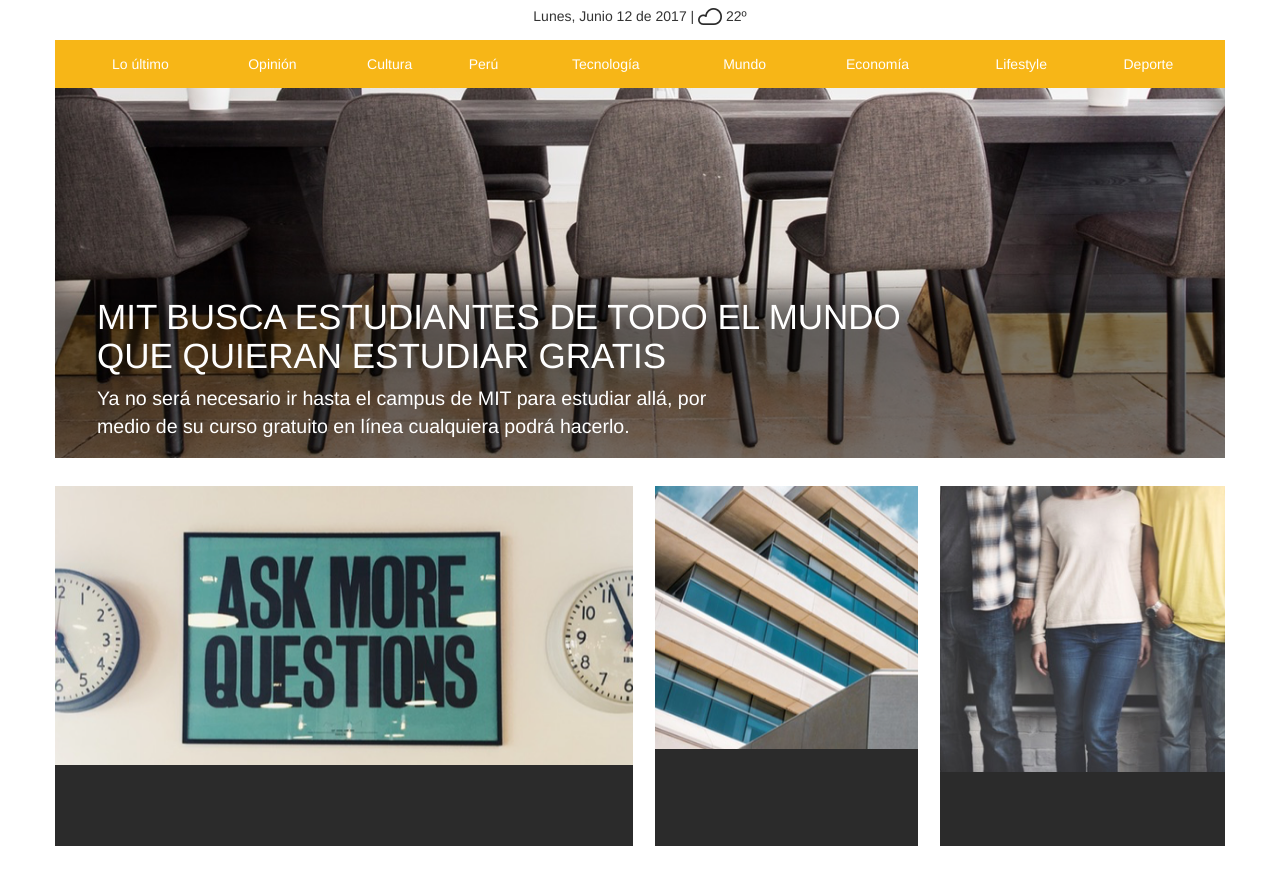
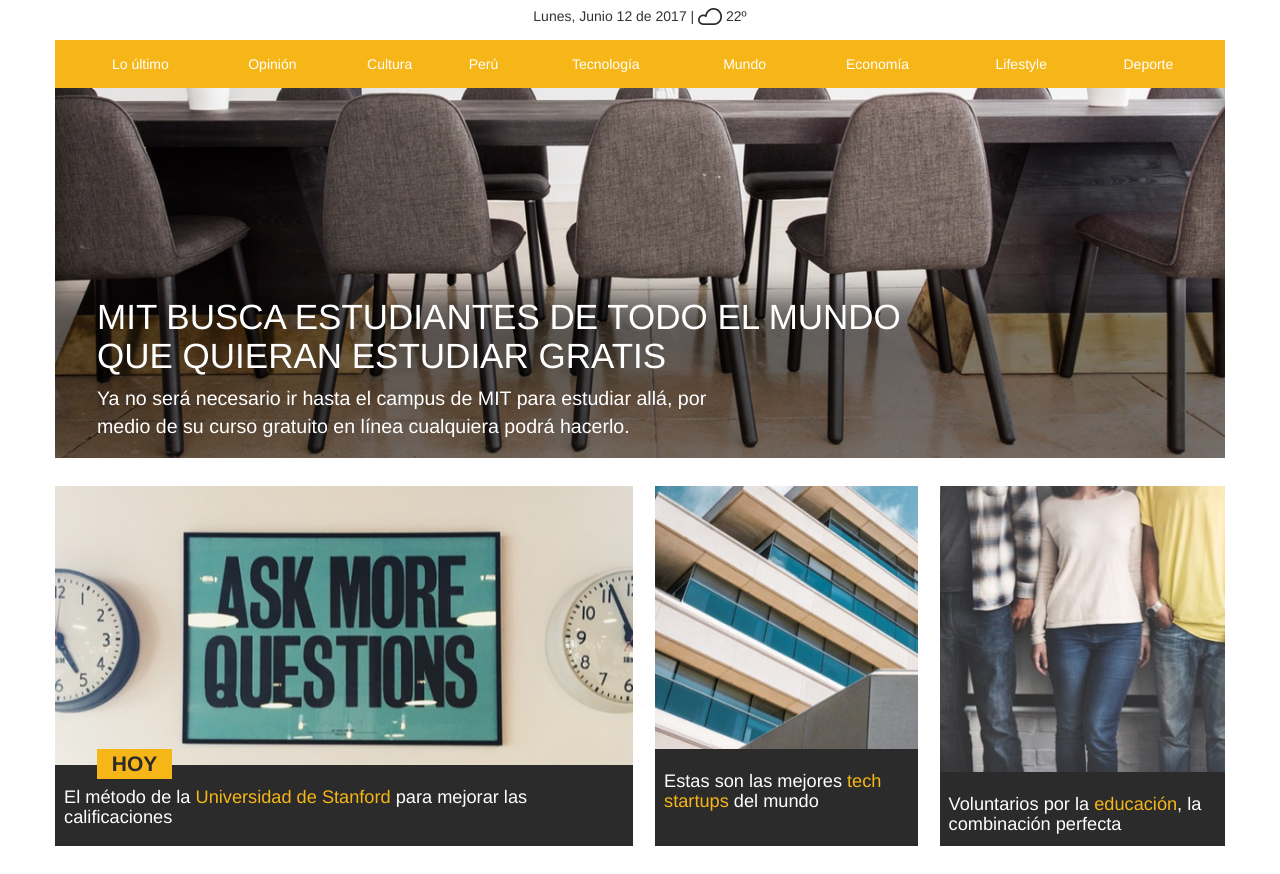
Before and after one commit to itsandromeda/laboratoria-news, a website: page src/index.html in a window 1280 px wide. Shown: the part 193-1067 px from the top of the page. Drawn offline with nearby package versions, Linux system fonts and the light colour scheme; files that its build step writes are made by us from their sources.

Commit message:
secondary-news desktop

```diff
--- a/public/bundle.js
+++ b/public/bundle.js
@@ -123,19 +123,20 @@
         news1 = $('<img class="img-responsive" src="assets/img/news-1.png" alt="news-2">'),
         news2 = $('<img class="img-responsive" src="assets/img/news-2.png" alt="news-3">'),
         news3 = $('<img class="img-responsive" src="assets/img/news-3.png" alt="news-4">'),
-        title1 = $('<h3>1.	El método de la <span class="primary-color">Universidad de Stanford</span> para mejorar las calificaciones</h3>'),
+        title1 = $('<h3>El método de la <span class="primary-color">Universidad de Stanford</span> para mejorar las calificaciones</h3>'),
         title2 = $('<h3>Estas son las mejores <span class="primary-color">tech startups</span> del mundo</h3>'),
         title3 = $('<h3>Voluntarios por la <span class="primary-color">educación</span>, la combinación perfecta</h3>'),
-        info = $('<p class="hidden-xs hidden-sm">Ya no será necesario ir hasta el campus de MIT para estudiar allá, por medio de su curso gratuito en línea cualquiera podrá hacerlo.</p>');
+        info = $('<p class="hidden-xs hidden-sm">Ya no será necesario ir hasta el campus de MIT para estudiar allá, por medio de su curso gratuito en línea cualquiera podrá hacerlo.</p>'),
+        label = $('<div class="label">HOY</div>');
 
     container.append(wrap);
     wrap.append(row);
-    box_1.append(innerbox_1);
+    box_1.append(innerbox_1, label);
     box_2.append(innerbox_2);
     box_3.append(innerbox_3);
-    innerbox_1.append(news1);
-    innerbox_2.append(news2);
-    innerbox_3.append(news3);
+    innerbox_1.append(news1, title1);
+    innerbox_2.append(news2, title2);
+    innerbox_3.append(news3, title3);
     row.append(box_1, box_2, box_3);
 
     $(_ => {
--- a/src/assets/js/components/2-sec_news.js
+++ b/src/assets/js/components/2-sec_news.js
@@ -12,19 +12,20 @@
         news1 = $('<img class="img-responsive" src="assets/img/news-1.png" alt="news-2">'),
         news2 = $('<img class="img-responsive" src="assets/img/news-2.png" alt="news-3">'),
         news3 = $('<img class="img-responsive" src="assets/img/news-3.png" alt="news-4">'),
-        title1 = $('<h3>1.	El método de la <span class="primary-color">Universidad de Stanford</span> para mejorar las calificaciones</h3>'),
+        title1 = $('<h3>El método de la <span class="primary-color">Universidad de Stanford</span> para mejorar las calificaciones</h3>'),
         title2 = $('<h3>Estas son las mejores <span class="primary-color">tech startups</span> del mundo</h3>'),
         title3 = $('<h3>Voluntarios por la <span class="primary-color">educación</span>, la combinación perfecta</h3>'),
-        info = $('<p class="hidden-xs hidden-sm">Ya no será necesario ir hasta el campus de MIT para estudiar allá, por medio de su curso gratuito en línea cualquiera podrá hacerlo.</p>');
+        info = $('<p class="hidden-xs hidden-sm">Ya no será necesario ir hasta el campus de MIT para estudiar allá, por medio de su curso gratuito en línea cualquiera podrá hacerlo.</p>'),
+        label = $('<div class="label">HOY</div>');
 
     container.append(wrap);
     wrap.append(row);
-    box_1.append(innerbox_1);
+    box_1.append(innerbox_1, label);
     box_2.append(innerbox_2);
     box_3.append(innerbox_3);
-    innerbox_1.append(news1);
-    innerbox_2.append(news2);
-    innerbox_3.append(news3);
+    innerbox_1.append(news1, title1);
+    innerbox_2.append(news2, title2);
+    innerbox_3.append(news3, title3);
     row.append(box_1, box_2, box_3);
 
     $(_ => {
--- a/src/assets/scss/2-layouts/_sec-news.scss
+++ b/src/assets/scss/2-layouts/_sec-news.scss
@@ -22,7 +22,33 @@
         }
     }
     &__inner {
+        position: relative;
         background-color: $secondary-color;
         height: 360px;
+        h3 {
+            font-size: 1.3em;
+            color: #fff;
+            margin: 0;
+            margin: 1.2em 0.5em 0.5em 0.5em;
+        }
     }
 }
+
+.label {
+    background-color: $primary-color;
+    font-size: 1.5em !important;
+    color: $secondary-color !important;
+    display: flex !important;
+    justify-content: center;
+    align-items: center;
+    border-radius: 0 !important;
+    width: 75px;
+    height: 30px;
+    position: absolute;
+    bottom: 3.2em;
+    left: 2em;
+}
+
+.primary-color {
+    color: $primary-color;
+}
```
Also changed, not shown: public/main.css.
